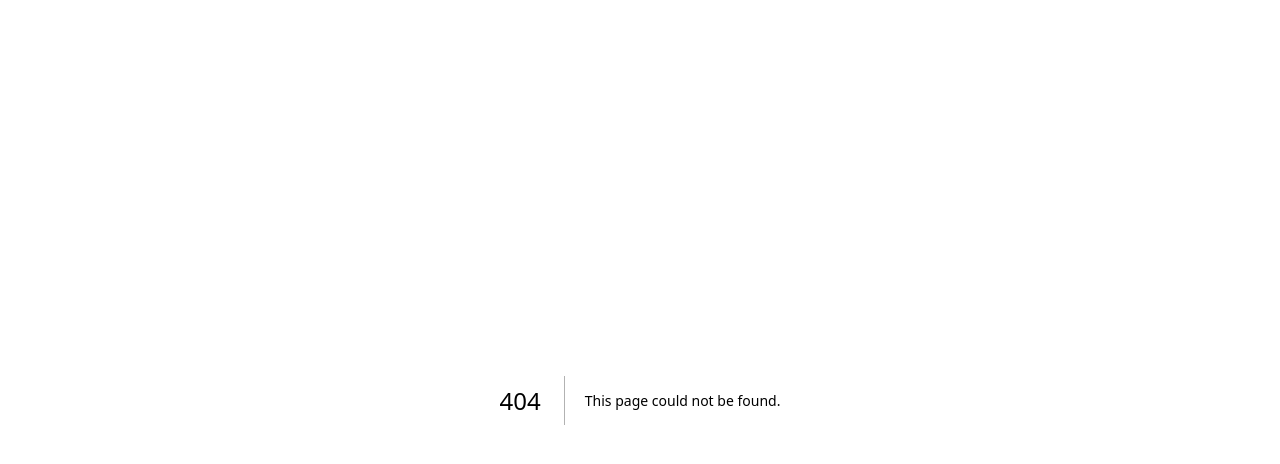
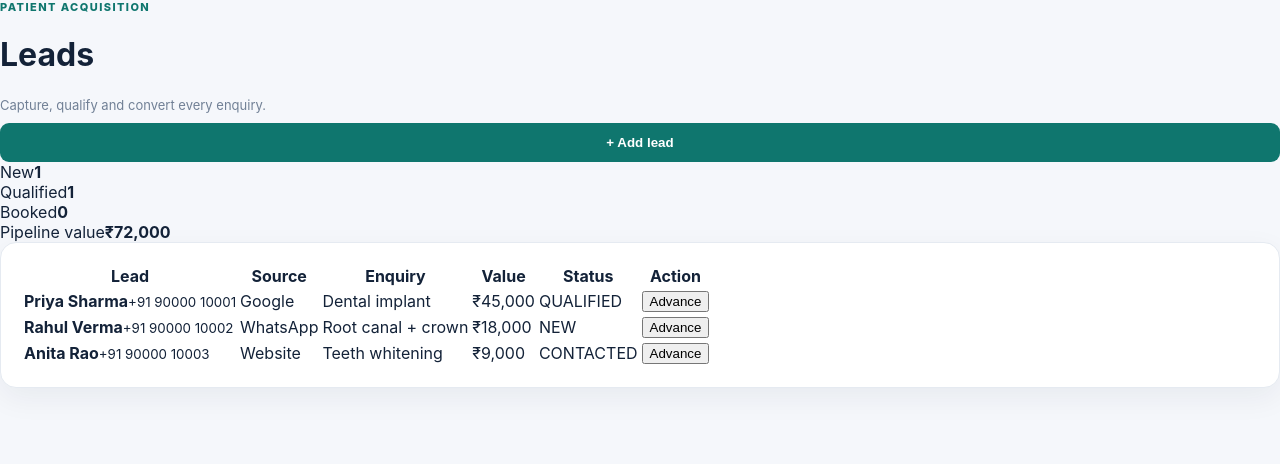
Before and after one commit to Bsuresh70/dentalcare, a Next.js app: page /leads in a window 1280 px wide. Before the commit this address had no page. Shown: the top 464 px of the page. Built offline with nearby package versions, Linux system fonts and the light colour scheme.

Commit message:
feat: add Phase 4 lead and patient management

```diff
--- /dev/null
+++ b/app/leads/page.tsx
@@ -0,0 +1,18 @@
+'use client';
+import { useState } from 'react';
+
+const demoLeads=[
+ {name:'Priya Sharma',phone:'+91 90000 10001',source:'Google',enquiry:'Dental implant',value:45000,status:'QUALIFIED'},
+ {name:'Rahul Verma',phone:'+91 90000 10002',source:'WhatsApp',enquiry:'Root canal + crown',value:18000,status:'NEW'},
+ {name:'Anita Rao',phone:'+91 90000 10003',source:'Website',enquiry:'Teeth whitening',value:9000,status:'CONTACTED'}
+];
+
+export default function Leads(){
+ const [leads,setLeads]=useState(demoLeads); const [show,setShow]=useState(false);
+ const [status,setStatus]=useState('');
+ function advance(i:number){setLeads(ls=>ls.map((l,n)=>n===i?{...l,status:l.status==='NEW'?'CONTACTED':l.status==='CONTACTED'?'QUALIFIED':l.status==='QUALIFIED'?'BOOKED':'CONVERTED'}:l));setStatus('Lead status updated.')}
+ return <main className="page"><header className="pageHead"><div><p className="eyebrow">PATIENT ACQUISITION</p><h1>Leads</h1><p className="muted">Capture, qualify and convert every enquiry.</p></div><button className="primary small" onClick={()=>setShow(!show)}>+ Add lead</button></header>
+ {show&&<div className="formPanel"><input placeholder="Patient / lead name"/><input placeholder="Phone"/><input placeholder="Enquiry"/><input placeholder="Estimated value"/><button className="primary small" onClick={()=>{setShow(false);setStatus('Lead form ready — connect Supabase to save records.')}}>Save lead</button></div>}
+ <section className="statsRow"><div><span>New</span><strong>{leads.filter(x=>x.status==='NEW').length}</strong></div><div><span>Qualified</span><strong>{leads.filter(x=>x.status==='QUALIFIED').length}</strong></div><div><span>Booked</span><strong>{leads.filter(x=>x.status==='BOOKED').length}</strong></div><div><span>Pipeline value</span><strong>₹{leads.reduce((s,x)=>s+x.value,0).toLocaleString('en-IN')}</strong></div></section>
+ <section className="panel"><div className="tableWrap"><table><thead><tr><th>Lead</th><th>Source</th><th>Enquiry</th><th>Value</th><th>Status</th><th>Action</th></tr></thead><tbody>{leads.map((l,i)=><tr key={l.phone}><td><strong>{l.name}</strong><small>{l.phone}</small></td><td>{l.source}</td><td>{l.enquiry}</td><td>₹{l.value.toLocaleString('en-IN')}</td><td><span className={'badge '+l.status.toLowerCase()}>{l.status}</span></td><td><button className="tableButton" onClick={()=>advance(i)}>Advance</button></td></tr>)}</tbody></table></div></section>{status&&<div className="toast">{status}</div>}</main>
+}
```
